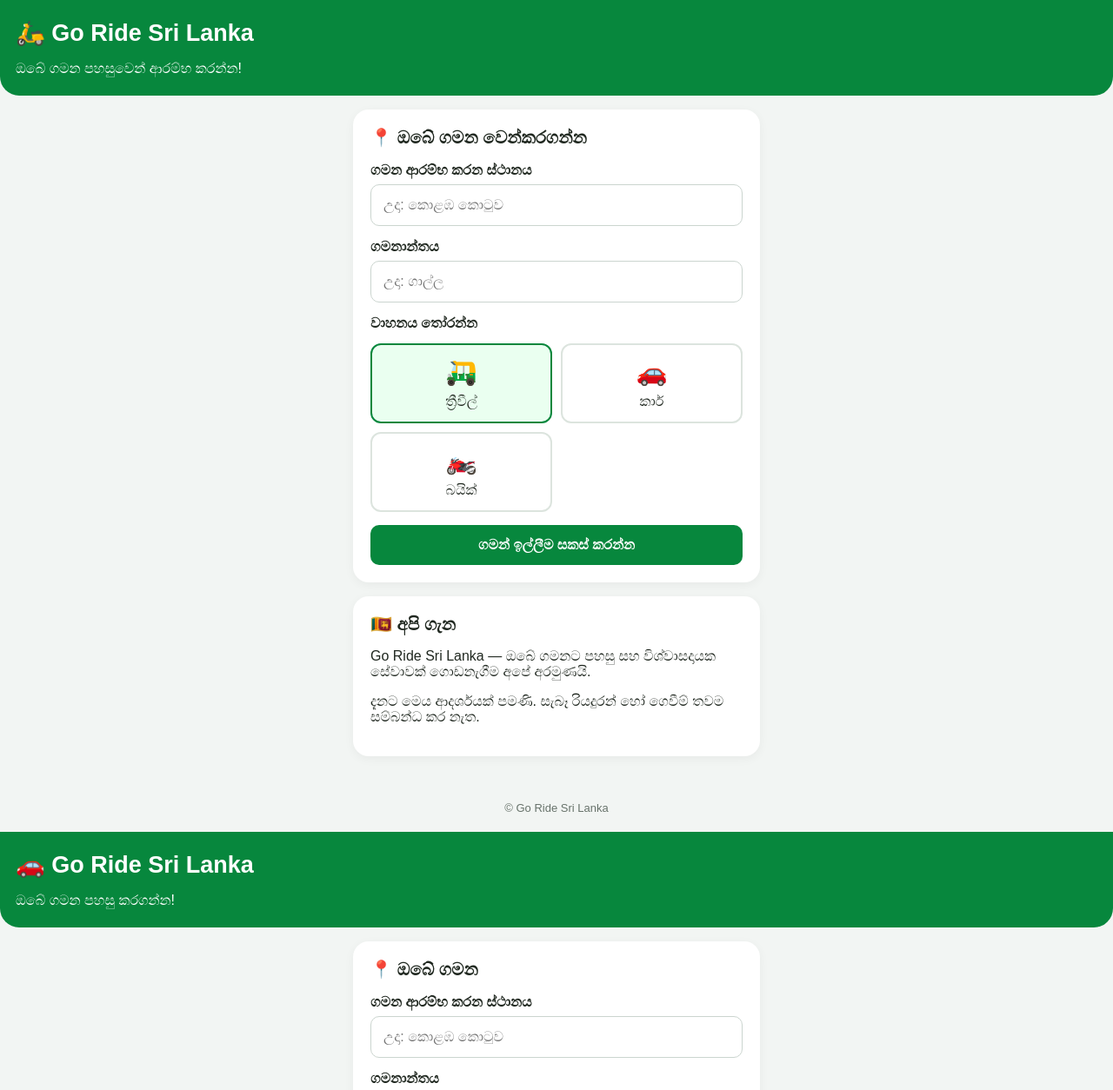
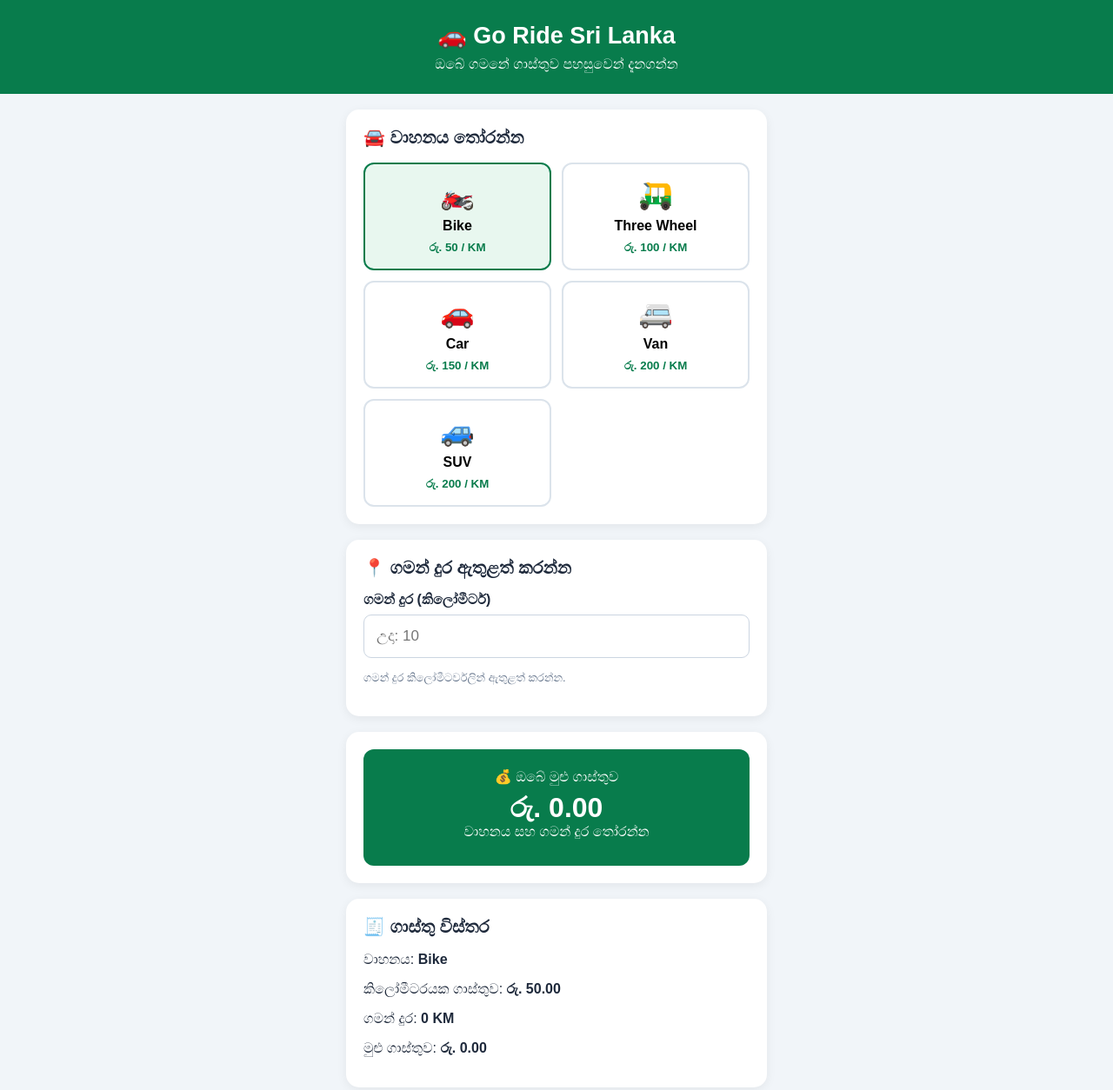
Before and after one commit to goride-lanka2026/go-ride-sri-lanka, a plain HTML site: page index.html in a window 1280 px wide. Shown: the top 1254 px of the page at 87% size. Drawn offline with Linux system fonts and the light colour scheme.

```diff
--- a/index.html
+++ b/index.html
@@ -3,84 +3,7 @@
 <head>
 <meta charset="UTF-8">
 <meta name="viewport" content="width=device-width, initial-scale=1.0">
-<title>Go Ride Sri Lanka</title>
-<style>
-*{box-sizing:border-box}
-body{margin:0;font-family:Arial,sans-serif;background:#f3f6f4;color:#17221d}
-header{background:#087c4c;color:white;padding:22px 18px;border-radius:0 0 22px 22px}
-header h1{margin:0;font-size:27px}
-header p{margin-bottom:0}
-main{padding:18px;max-width:520px;margin:auto}
-.card{background:white;padding:20px;border-radius:18px;margin-bottom:17px;box-shadow:0 3px 12px #0000000d}
-h2{font-size:20px;margin-top:0}
-label{display:block;margin:14px 0 7px;font-weight:bold}
-input,select,button{width:100%;padding:14px;border-radius:10px;font-size:16px}
-input,select{border:1px solid #cbd5cf;background:white}
-.vehicles{display:grid;grid-template-columns:repeat(3,1fr);gap:8px}
-.vehicle{border:1px solid #cbd5cf;border-radius:12px;padding:13px 3px;text-align:center;cursor:pointer;background:white}
-.vehicle.active{border:2px solid #07834d;background:#e5f7ed}
-.vehicle span{display:block;font-size:26px;margin-bottom:7px}
-button{border:0;background:#07834d;color:white;font-weight:bold;margin-top:18px;cursor:pointer}
-#result{display:none;background:#e5f7ed;padding:15px;border-radius:12px;margin-top:15px;line-height:1.7}
-footer{text-align:center;padding:20px;color:#68756d;font-size:13px}
-</style>
-</head>
-<body>
-<header>
-<h1>🛵 Go Ride Sri Lanka</h1>
-<p>ඔබේ ගමන පහසුවෙන් ආරම්භ කරන්න!</p>
-</header>
-<main>
-<div class="card">
-<h2>📍 ඔබේ ගමන වෙන්කරගන්න</h2>
-<label for="pickup">ගමන ආරම්භ කරන ස්ථානය</label>
-<input id="pickup" placeholder="උදා: කොළඹ කොටුව">
-<label for="destination">ගමනාන්තය</label>
-<input id="destination" placeholder="උදා: ගාල්ල">
-<label>වාහනය තෝරන්න</label>
-<div class="vehicles">
-<div class="vehicle active" data-type="ත්‍රීවීල්" onclick="choose(this)"><span>🛺</span>ත්‍රීවීල්</div>
-<div class="vehicle" data-type="කාර්" onclick="choose(this)"><span>🚗</span>කාර්</div>
-<div class="vehicle" data-type="බයික්" onclick="choose(this)"><span>🏍️</span>බයික්</div>
-</div>
-<button onclick="bookRide()">ගමන් ඉල්ලීම සකස් කරන්න</button>
-<div id="result"></div>
-</div>
-<div class="card">
-<h2>🇱🇰 අපි ගැන</h2>
-<p>Go Ride Sri Lanka — ඔබේ ගමනට පහසු සහ විශ්වාසදායක සේවාවක් ගොඩනැගීම අපේ අරමුණයි.</p>
-<p>දැනට මෙය ආදර්ශයක් පමණි. සැබෑ රියදුරන් හෝ ගෙවීම් තවම සම්බන්ධ කර නැත.</p>
-</div>
-</main>
-<footer>© Go Ride Sri Lanka</footer>
-<script>
-let selected="ත්‍රීවීල්";
-function choose(el){
-document.querySelectorAll('.vehicle').forEach(v=>v.classList.remove('active'));
-el.classList.add('active');
-selected=el.dataset.type;
-}
-function bookRide(){
-let p=document.getElementById('pickup').value.trim();
-let d=document.getElementById('destination').value.trim();
-let r=document.getElementById('result');
-if(!p||!d){alert('කරුණාකර ආරම්භක ස්ථානය සහ ගමනාන්තය ඇතුළත් කරන්න.');return;}
-r.style.display='block';
-r.innerHTML='<strong>ඔබේ ගමන් විස්තර</strong><br>ආරම්භය: '+safe(p)+'<br>ගමනාන්තය: '+safe(d)+'<br>වාහනය: '+selected+'<br><br>මෙය ආදර්ශ ඉල්ලීමක් පමණයි. තවම රියදුරෙකුට යවන්නේ නැහැ.';
-}
-function safe(s){
-let e=document.createElement('span');
-e.textContent=s;
-return e.innerHTML;
-}
-</script>
-</body>
-</html>
-<!DOCTYPE html>
-<html lang="si">
-<head>
-<meta charset="UTF-8">
-<meta name="viewport" content="width=device-width, initial-scale=1.0">
+
 <title>Go Ride Sri Lanka</title>
 
 <style>
@@ -91,38 +14,38 @@
 body {
   margin: 0;
   font-family: Arial, sans-serif;
-  background: #f2f5f3;
-  color: #202820;
+  background: #f1f5f9;
+  color: #1e293b;
 }
 
 header {
-  background: #07873d;
+  background: #087c4c;
   color: white;
-  padding: 22px 18px;
-  border-radius: 0 0 22px 22px;
+  padding: 25px 15px;
+  text-align: center;
 }
 
 header h1 {
-  margin: 0;
+  margin: 0 0 8px;
   font-size: 27px;
 }
 
 header p {
-  margin-bottom: 0;
+  margin: 0;
 }
 
 main {
-  max-width: 500px;
+  max-width: 520px;
   margin: auto;
-  padding: 16px;
+  padding: 18px;
 }
 
 .card {
   background: white;
   padding: 20px;
-  border-radius: 18px;
-  margin-bottom: 16px;
-  box-shadow: 0 3px 12px #0000000c;
+  margin-bottom: 18px;
+  border-radius: 15px;
+  box-shadow: 0 3px 12px #00000010;
 }
 
 h2 {
@@ -130,93 +53,84 @@
   margin-top: 0;
 }
 
-label {
+.vehicles {
+  display: grid;
+  grid-template-columns: 1fr 1fr;
+  gap: 12px;
+}
+
+.vehicle {
+  border: 2px solid #dbe3eb;
+  border-radius: 12px;
+  background: white;
+  padding: 16px 8px;
+  cursor: pointer;
+  text-align: center;
+  font-size: 16px;
+}
+
+.vehicle.active {
+  border-color: #087c4c;
+  background: #e8f7ef;
+}
+
+.vehicle .icon {
   display: block;
-  margin: 15px 0 7px;
+  font-size: 32px;
+  margin-bottom: 8px;
+}
+
+.vehicle strong {
+  display: block;
+  margin-bottom: 6px;
+}
+
+.vehicle small {
+  color: #087c4c;
   font-weight: bold;
 }
 
-input, select, button {
+label {
+  display: block;
+  margin: 15px 0 8px;
+  font-weight: bold;
+}
+
+input {
   width: 100%;
   padding: 14px;
-  border-radius: 10px;
-  font-size: 16px;
+  font-size: 17px;
+  border: 1px solid #cbd5e1;
+  border-radius: 9px;
 }
 
-input, select {
-  border: 1px solid #cbd5cf;
-  background: white;
-}
-
-.vehicles {
-  display: grid;
-  grid-template-columns: 1fr 1fr;
-  gap: 10px;
-  margin-top: 14px;
-}
-
-.vehicle {
-  background: white;
-  border: 2px solid #dce4de;
+.result {
+  background: #087c4c;
+  color: white;
+  padding: 22px;
   border-radius: 12px;
-  padding: 14px 5px;
-  text-align: center;
-  cursor: pointer;
-}
-
-.vehicle.active {
-  border: 2px solid #07873d;
-  background: #eafff0;
-}
-
-.vehicle span {
-  display: block;
-  font-size: 29px;
-  margin-bottom: 8px;
-}
-
-.vehicle small {
-  display: block;
-  margin-top: 5px;
-  color: #59645c;
-}
-
-button {
-  border: none;
-  background: #07873d;
-  color: white;
-  font-weight: bold;
-  margin-top: 15px;
-  cursor: pointer;
-}
-
-button:active {
-  opacity: 0.8;
-}
-
-.fare {
-  background: #eafff0;
-  padding: 16px;
-  border-radius: 12px;
-  margin-top: 16px;
   text-align: center;
 }
 
-.fare strong {
-  font-size: 26px;
-  color: #07873d;
+.result p {
+  margin: 0 0 8px;
+}
+
+#fare {
+  font-size: 32px;
+  font-weight: bold;
 }
 
 .note {
-  color: #68736b;
+  color: #64748b;
   font-size: 13px;
-  line-height: 1.5;
+  line-height: 1.6;
 }
 
 footer {
   text-align: center;
   padding: 20px;
-  color: #68736b;
+  color: #64748b;
   font-size: 13px;
 }
 </style>
@@ -226,111 +140,119 @@
 
 <header>
   <h1>🚗 Go Ride Sri Lanka</h1>
-  <p>ඔබේ ගමන පහසු කරගන්න!</p>
+  <p>ඔබේ ගමනේ ගාස්තුව පහසුවෙන් දැනගන්න</p>
 </header>
 
 <main>
 
-  <div class="card">
-    <h2>📍 ඔබේ ගමන</h2>
-
-    <label for="pickup">ගමන ආරම්භ කරන ස්ථානය</label>
-    <input id="pickup" type="text"
-      placeholder="උදා: කොළඹ කොටුව">
-
-    <label for="destination">ගමනාන්තය</label>
-    <input id="destination" type="text"
-      placeholder="උදා: ගාල්ල">
-
-    <label for="distance">ඇස්තමේන්තු දුර (කි.මී.)</label>
-    <input id="distance" type="number"
-      min="1" max="1000" placeholder="උදා: 10">
-  </div>
-
-  <div class="card">
+  <section class="card">
     <h2>🚘 වාහනය තෝරන්න</h2>
 
     <div class="vehicles">
 
-      <div class="vehicle active"
-        data-type="ත්‍රීවීල්" data-rate="100"
+      <button class="vehicle active"
+        type="button"
+        data-type="Bike"
+        data-rate="50"
         onclick="chooseVehicle(this)">
-        <span>🛺</span>
-        <b>ත්‍රීවීල්</b>
-        <small>ආරම්භක ගාස්තුව රු.100</small>
-      </div>
+        <span class="icon">🏍️</span>
+        <strong>Bike</strong>
+        <small>රු. 50 / KM</small>
+      </button>
 
-      <div class="vehicle"
-        data-type="කාර්" data-rate="150"
+      <button class="vehicle"
+        type="button"
+        data-type="Three Wheel"
+        data-rate="100"
         onclick="chooseVehicle(this)">
-        <span>🚗</span>
-        <b>කාර්</b>
-        <small>ආරම්භක ගාස්තුව රු.150</small>
-      </div>
+        <span class="icon">🛺</span>
+        <strong>Three Wheel</strong>
+        <small>රු. 100 / KM</small>
+      </button>
 
-      <div class="vehicle"
-        data-type="බයික්" data-rate="70"
+      <button class="vehicle"
+        type="button"
+        data-type="Car"
+        data-rate="150"
         onclick="chooseVehicle(this)">
-        <span>🏍️</span>
-        <b>බයික්</b>
-        <small>ආරම්භක ගාස්තුව රු.70</small>
-      </div>
+        <span class="icon">🚗</span>
+        <strong>Car</strong>
+        <small>රු. 150 / KM</small>
+      </button>
 
-      <div class="vehicle"
-        data-type="වෑන්" data-rate="250"
+      <button class="vehicle"
+        type="button"
+        data-type="Van"
+        data-rate="200"
         onclick="chooseVehicle(this)">
-        <span>🚐</span>
-        <b>වෑන්</b>
-        <small>ආරම්භක ගාස්තුව රු.250</small>
-      </div>
+        <span class="icon">🚐</span>
+        <strong>Van</strong>
+        <small>රු. 200 / KM</small>
+      </button>
+
+      <button class="vehicle"
+        type="button"
+        data-type="SUV"
+        data-rate="200"
+        onclick="chooseVehicle(this)">
+        <span class="icon">🚙</span>
+        <strong>SUV</strong>
+        <small>රු. 200 / KM</small>
+      </button>
 
     </div>
+  </section>
 
-    <div class="fare">
-      <p>💰 ඇස්තමේන්තු ගමන් ගාස්තුව</p>
-      <strong id="fare">රු. 0.00</strong>
-      <p id="fareNote" class="note">
-        දුර ඇතුළත් කර ගාස්තුව ගණනය කරන්න.
-      </p>
-    </div>
+  <section class="card">
+    <h2>📍 ගමන් දුර ඇතුළත් කරන්න</h2>
 
-    <button onclick="calculateFare()">
-      💰 ගාස්තුව ගණනය කරන්න
-    </button>
+    <label for="distance">ගමන් දුර (කිලෝමීටර්)</label>
 
-    <button onclick="bookRide()">
-      🚕 ගමනක් වෙන්කරන්න
-    </button>
+    <input
+      type="number"
+      id="distance"
+      min="0"
+      max="1000"
+      step="any"
+      placeholder="උදා: 10"
+      oninput="calculateFare()">
 
     <p class="note">
-      * මෙය ආදර්ශ ගාස්තු ගණනය කිරීමකි.
-      සැබෑ ගාස්තු වාහනය, දුර, කාලය සහ සේවා ගාස්තු
-      අනුව වෙනස් විය හැකිය.
+      ගමන් දුර කිලෝමීටර්වලින් ඇතුළත් කරන්න.
     </p>
-  </div>
+  </section>
 
-  <div class="card">
-    <h2>🛡️ ආරක්ෂිත ගමනක්</h2>
-    <p>
-      Go Ride Sri Lanka සමඟ ඔබේ ගමන පහසු කරගන්න.
-      ඔබේ ගමන් විස්තර නිවැරදිව ඇතුළත් කරන්න.
+  <section class="card">
+    <div class="result">
+      <p>💰 ඔබේ මුළු ගාස්තුව</p>
+      <div id="fare" aria-live="polite">රු. 0.00</div>
+      <p id="fareNote">වාහනය සහ ගමන් දුර තෝරන්න</p>
+    </div>
+  </section>
+
+  <section class="card">
+    <h2>🧾 ගාස්තු විස්තර</h2>
+    <p>වාහනය: <strong id="vehicleName">Bike</strong></p>
+    <p>කිලෝමීටරයක ගාස්තුව:
+      <strong id="rate">රු. 50.00</strong>
     </p>
-  </div>
+    <p>ගමන් දුර: <strong id="distanceText">0 KM</strong></p>
+    <p>මුළු ගාස්තුව: <strong id="totalText">රු. 0.00</strong></p>
+  </section>
 
 </main>
 
 <footer>
-  © 2026 Go Ride Sri Lanka 🇱🇰
+  Go Ride Sri Lanka © 2026
 </footer>
 
 <script>
-let selectedVehicle = "ත්‍රීවීල්";
-let selectedRate = 100;
-let currentFare = 0;
+let selectedVehicle = "Bike";
+let selectedRate = 50;
 
 function chooseVehicle(element) {
-  document.querySelectorAll(".vehicle").forEach(v => {
-    v.classList.remove("active");
+  document.querySelectorAll(".vehicle").forEach(function(vehicle) {
+    vehicle.classList.remove("active");
   });
 
   element.classList.add("active");
@@ -342,37 +264,58 @@
 }
 
 function calculateFare() {
-  const distance = Number(
-    document.getElementById("distance").value
-  );
+  const distanceInput = document.getElementById("distance");
+  const fareDisplay = document.getElementById("fare");
+  const fareNote = document.getElementById("fareNote");
 
-  if (!Number.isFinite(distance) ||
-      distance <= 0 || distance > 1000) {
-    currentFare = 0;
-    document.getElementById("fare").textContent = "රු. 0.00";
-    document.getElementById("fareNote").textContent =
-      "කරුණාකර කි.මී. 1 සිට 1000 දක්වා දුරක් ඇතුළත් කරන්න.";
+  const distanceText = document.getElementById("distanceText");
+  const totalText = document.getElementById("totalText");
+  const vehicleName = document.getElementById("vehicleName");
+  const rateDisplay = document.getElementById("rate");
+
+  const distanceValue = distanceInput.value.trim();
+  const distance = Number(distanceValue);
+
+  vehicleName.textContent = selectedVehicle;
+  rateDisplay.textContent =
+    "රු. " + selectedRate.toFixed(2);
+
+  if (
+    distanceValue === "" ||
+    !Number.isFinite(distance) ||
+    distance <= 0 ||
+    distance > 1000
+  ) {
+    fareDisplay.textContent = "රු. 0.00";
+    totalText.textContent = "රු. 0.00";
+    distanceText.textContent = "0 KM";
+
+    fareNote.textContent =
+      "නිවැරදි ගමන් දුරක් ඇතුළත් කරන්න";
+
     return;
   }
 
-  currentFare = selectedRate + distance * selectedRate;
+  const totalFare = distance * selectedRate;
 
-  document.getElementById("fare").textContent =
-    "රු. " + current
-function calculateFare() {
-    const distanceInput = document.getElementById("distance");
-    const fareDisplay = document.getElementById("fare");
+  fareDisplay.textContent =
+    "රු. " + totalFare.toLocaleString("en-LK", {
+      minimumFractionDigits: 2,
+      maximumFractionDigits: 2
+    });
 
-    const distance = Number(distanceInput.value);
+  totalText.textContent = fareDisplay.textContent;
 
-    if (!Number.isFinite(distance) || distance <= 0) {
-        alert("කරුණාකර නිවැරදි දුරක් ඇතුළත් කරන්න.");
-        return;
-    }
+  distanceText.textContent = distance + " KM";
 
-    const fare = distance * selectedRate;
+  fareNote.textContent =
+    distance + " KM × රු. " + selectedRate +
+    " = රු. " + totalFare.toLocaleString("en-LK", {
+      minimumFractionDigits: 2,
+      maximumFractionDigits: 2
+    });
+}
+</script>
 
-    currentFare = fare;
-    fareDisplay.textContent =
-        "රු. " + fare.toFixed(2);
-}
+</body>
+</html>
```
